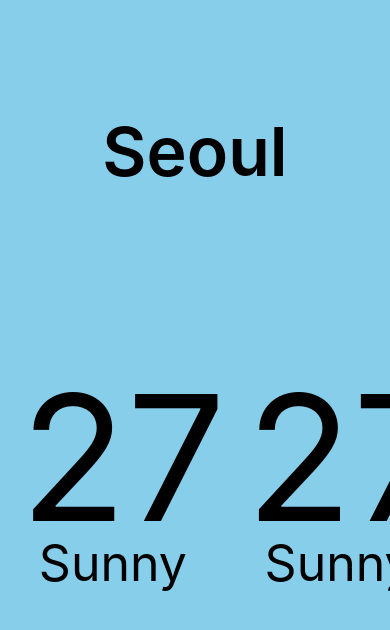
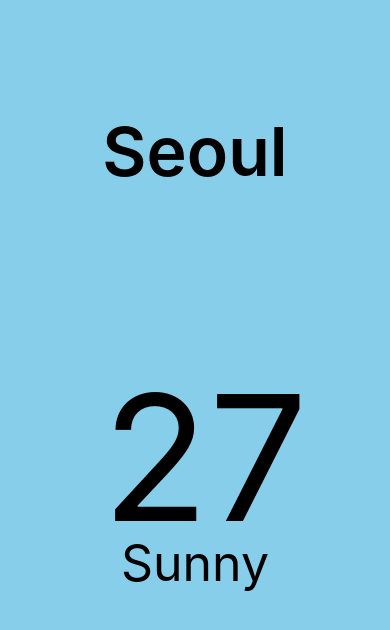
Before and after one commit to everywherejacobkim/weather-app-react-native, a React Native app: screen / in a window 390 px wide. Shown: the top 630 px of the page. Built offline with nearby package versions, Linux system fonts and the light colour scheme.

Commit message:
feat: ScrollView props & styling

```diff
--- a/App.js
+++ b/App.js
@@ -2,7 +2,6 @@ import React from 'react';
 import { StyleSheet, Text, View, ScrollView, Dimensions } from 'react-native';
 
 const {width:SCREEN_WIDTH, height:SCREEN_HEIGHT} = Dimensions.get("window");
-console.log(SCREEN_WIDTH, SCREEN_HEIGHT);
 
 export default function App() {
   return (
@@ -14,7 +13,13 @@ export default function App() {
             Seoul
           </Text>
       </View>
-      <ScrollView horizontal contentContainertyle={styles.weather}>
+
+      <ScrollView
+        horizontal
+        pagingEnabled
+        showsHorizontalScrollIndicator={false}
+        contentContainerStyle={styles.weather}>
+
           <View style={styles.day}>
             <Text style={styles.temp}>27</Text>
             <Text style={styles.desc}>Sunny</Text>
@@ -27,6 +32,7 @@ export default function App() {
             <Text style={styles.temp}>27</Text>
             <Text style={styles.desc}>Sunny</Text>
           </View>
+
       </ScrollView>
 
     </View>
@@ -52,7 +58,7 @@ const styles = StyleSheet.create({
 
   },
   day: {
-
+    width: SCREEN_WIDTH,
     alignItems: 'center',
   },
   temp: {
```
